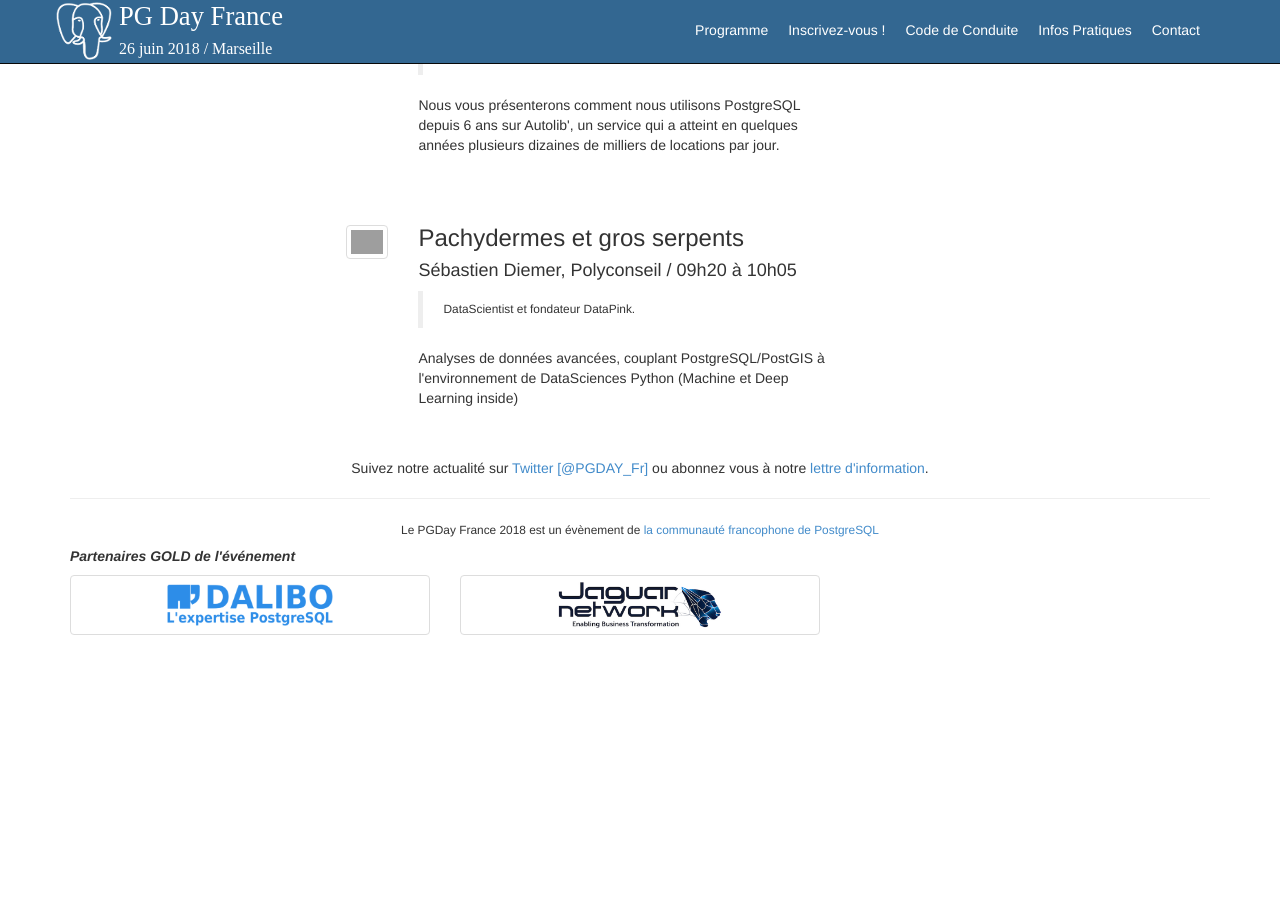
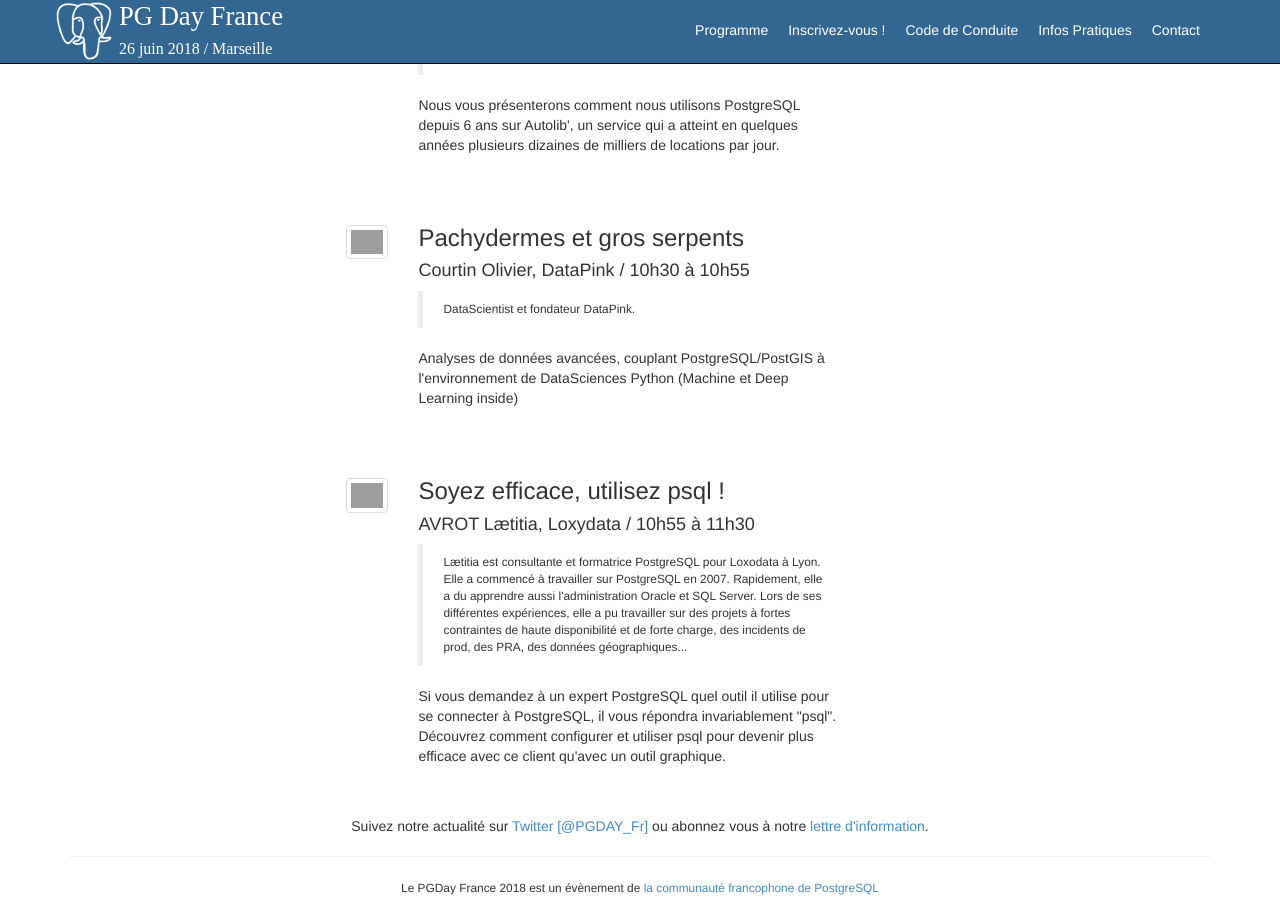
Before and after one commit to postgresqlfr/2024.pgday.fr, a Jekyll site: the page built from programme.html, in a window 1280 px wide and 900 px high, scrolled down 900 px. Built offline with Jekyll 4.4.1, drawn with Linux system fonts in a browser that asks for light colours; before the commit the page ends 1555 px from its top, so only the background shows below that; grey boxes are pictures that could not be loaded.

Commit message:
suite programme

```diff
--- a/programme.html
+++ b/programme.html
@@ -36,7 +36,7 @@
       </tr>
       <tr>
         <th> 10h55 </th>
-        <td><a href="#pgsql-"><strong>Soyez efficace, utilisez psql !</strong> - AVROT L&aelig;titia</a></td>
+        <td><a href="#pgsql-utilisezpsql"><strong>Soyez efficace, utilisez psql !</strong> - AVROT L&aelig;titia</a></td>
       </tr>
       <tr>
         <th> 11h30 </th>
@@ -131,7 +131,7 @@
         <h3>Pachydermes et gros serpents
           <!--<a alt="Télécharger le support" href="slides/darold_pgday_2017_partitionnement.pdf"><i class="glyphicon glyphicon-download"></i></a>-->
         </h3>
-        <h4>Sébastien Diemer, Polyconseil / 09h20 à 10h05</h4>
+        <h4>Courtin Olivier, DataPink / 10h30 à 10h55</h4>
         <p>
         <blockquote class="small">
           DataScientist et fondateur DataPink.
@@ -148,4 +148,37 @@
   <div class="col-md-4"></div>
 </div>
 
+<div class="row">
+  <div class="col-md-3"></div>
+  <div class="col-md-5">
+
+    <div id="pgsql-utilisezpsql"></div><br/><br/>
+    <div class="row" >
+      <div class="col-md-2 text-right">
+        <img src="img/orateurs/l_avrot.jpg" alt="AVROT Lætitia" class="img-thumbnail">
+      </div>
+      <div class="col-md-10">
+        <h3>Soyez efficace, utilisez psql !
+          <!--<a alt="Télécharger le support" href="slides/darold_pgday_2017_partitionnement.pdf"><i class="glyphicon glyphicon-download"></i></a>-->
+        </h3>
+        <h4>AVROT Lætitia, Loxydata / 10h55 à 11h30</h4>
+        <p>
+        <blockquote class="small">
+          Lætitia est consultante et formatrice PostgreSQL pour Loxodata à Lyon.
+Elle a commencé à travailler sur PostgreSQL en 2007. Rapidement, elle a du apprendre aussi l'administration Oracle et SQL Server.
+Lors de ses différentes expériences, elle a pu travailler sur des projets à fortes contraintes de haute disponibilité et de forte charge, des incidents de prod, des PRA, des données géographiques...
+        </blockquote>
+        </p>
+        <p>
+          Si vous demandez à un expert PostgreSQL quel outil il utilise pour se connecter à PostgreSQL,
+          il vous répondra invariablement "psql". Découvrez comment configurer et utiliser psql pour devenir plus
+          efficace avec ce client qu'avec un outil graphique.
+        </p>
+      </div>
+    </div>
+
+  </div>
+  <div class="col-md-4"></div>
+</div>
+
 <br /><br />
```
